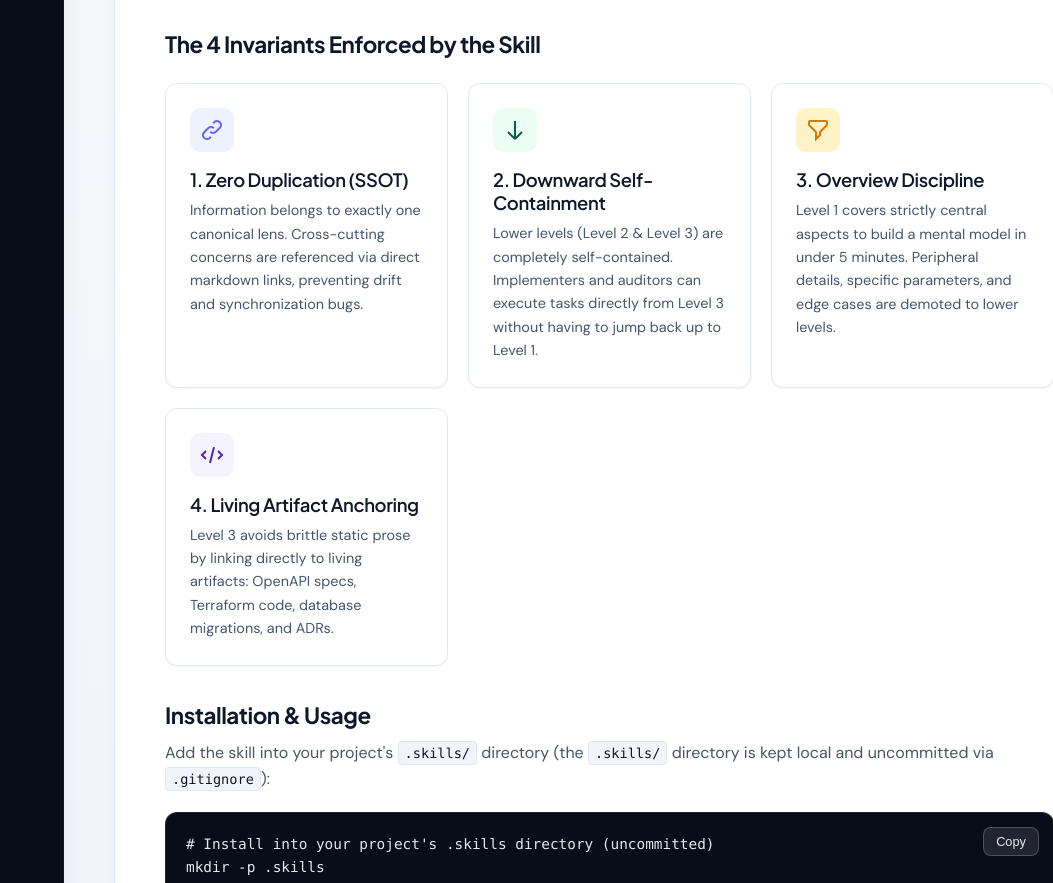
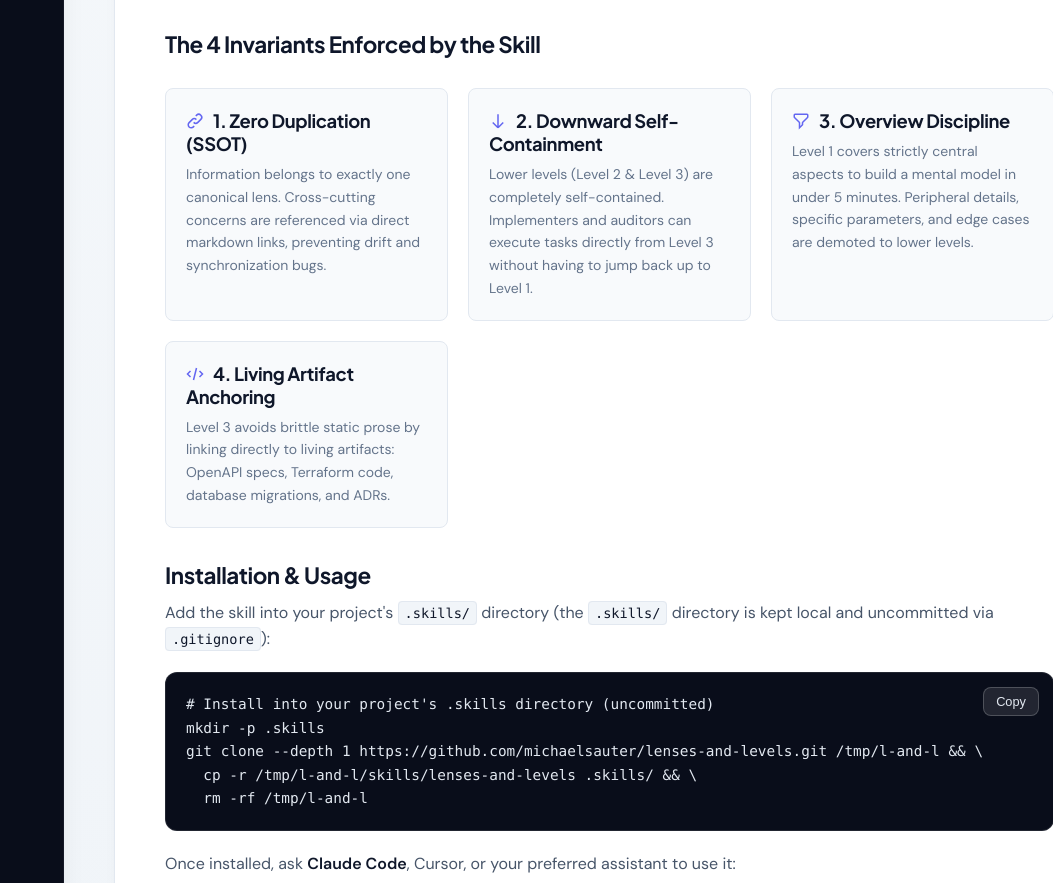
Before and after one commit to michaelsauter/lenses-and-levels, a plain HTML site: page skill.html in a window 1280 px wide. Shown: the part 1398-2281 px from the top of the page, without its empty margins (227-1280 px from the left). Drawn offline with Linux system fonts and the light colour scheme.

Commit message:
Fix style

```diff
--- a/skill.html
+++ b/skill.html
@@ -38,32 +38,6 @@
             background: var(--accent-color);
             color: white;
             border-color: var(--accent-color);
-        }
-        .mode-card {
-            background: var(--bg-card);
-            border: 1px solid var(--border-subtle);
-            border-radius: var(--radius-md);
-            padding: 28px;
-            margin-bottom: 24px;
-            box-shadow: var(--shadow-sm);
-            border-left: 5px solid var(--accent-color);
-        }
-        .mode-card h3 {
-            margin-top: 0;
-            display: flex;
-            align-items: center;
-            gap: 10px;
-            font-size: 1.35rem;
-        }
-        .mode-badge {
-            font-size: 0.75rem;
-            text-transform: uppercase;
-            letter-spacing: 0.06em;
-            background: #EEF2FF;
-            color: var(--accent-color);
-            padding: 3px 10px;
-            border-radius: 50px;
-            font-weight: 700;
         }
     </style>
 </head>
@@ -154,36 +128,36 @@
                 </div>
 
                 <h3>The 4 Invariants Enforced by the Skill</h3>
-                <div class="principles-grid">
-                    <div class="principle-card">
-                        <div class="icon-box">
-                            <svg fill="none" stroke="currentColor" stroke-width="2" viewBox="0 0 24 24"><path d="M13.828 10.172a4 4 0 00-5.656 0l-4 4a4 4 0 105.656 5.656l1.102-1.101m-.758-4.899a4 4 0 005.656 0l4-4a4 4 0 00-5.656-5.656l-1.1 1.1"/></svg>
-                        </div>
-                        <h4>1. Zero Duplication (SSOT)</h4>
+                <div class="benefits-grid">
+                    <div class="benefit-card">
+                        <h4>
+                            <svg width="18" height="18" viewBox="0 0 24 24" fill="none" stroke="currentColor" stroke-width="2" style="width: 18px; height: 18px; vertical-align: -2px; margin-right: 6px; color: var(--accent-color); display: inline-block;"><path d="M13.828 10.172a4 4 0 00-5.656 0l-4 4a4 4 0 105.656 5.656l1.102-1.101m-.758-4.899a4 4 0 005.656 0l4-4a4 4 0 00-5.656-5.656l-1.1 1.1"/></svg>
+                            1. Zero Duplication (SSOT)
+                        </h4>
                         <p>Information belongs to exactly one canonical lens. Cross-cutting concerns are referenced via direct markdown links, preventing drift and synchronization bugs.</p>
                     </div>
 
-                    <div class="principle-card">
-                        <div class="icon-box" style="background: var(--level-1-bg); color: var(--level-1-text);">
-                            <svg fill="none" stroke="currentColor" stroke-width="2" viewBox="0 0 24 24"><path d="M19 14l-7 7m0 0l-7-7m7 7V3"/></svg>
-                        </div>
-                        <h4>2. Downward Self-Containment</h4>
+                    <div class="benefit-card">
+                        <h4>
+                            <svg width="18" height="18" viewBox="0 0 24 24" fill="none" stroke="currentColor" stroke-width="2" style="width: 18px; height: 18px; vertical-align: -2px; margin-right: 6px; color: var(--accent-color); display: inline-block;"><path d="M19 14l-7 7m0 0l-7-7m7 7V3"/></svg>
+                            2. Downward Self-Containment
+                        </h4>
                         <p>Lower levels (Level 2 & Level 3) are completely self-contained. Implementers and auditors can execute tasks directly from Level 3 without having to jump back up to Level 1.</p>
                     </div>
 
-                    <div class="principle-card">
-                        <div class="icon-box" style="background: #FEF3C7; color: #D97706;">
-                            <svg fill="none" stroke="currentColor" stroke-width="2" viewBox="0 0 24 24"><path d="M3 4a1 1 0 011-1h16a1 1 0 011 1v2.586a1 1 0 01-.293.707l-6.414 6.414a1 1 0 00-.293.707V17l-4 4v-6.586a1 1 0 00-.293-.707L3.293 7.293A1 1 0 013 6.586V4z"/></svg>
-                        </div>
-                        <h4>3. Overview Discipline</h4>
+                    <div class="benefit-card">
+                        <h4>
+                            <svg width="18" height="18" viewBox="0 0 24 24" fill="none" stroke="currentColor" stroke-width="2" style="width: 18px; height: 18px; vertical-align: -2px; margin-right: 6px; color: var(--accent-color); display: inline-block;"><path d="M3 4a1 1 0 011-1h16a1 1 0 011 1v2.586a1 1 0 01-.293.707l-6.414 6.414a1 1 0 00-.293.707V17l-4 4v-6.586a1 1 0 00-.293-.707L3.293 7.293A1 1 0 013 6.586V4z"/></svg>
+                            3. Overview Discipline
+                        </h4>
                         <p>Level 1 covers strictly central aspects to build a mental model in under 5 minutes. Peripheral details, specific parameters, and edge cases are demoted to lower levels.</p>
                     </div>
 
-                    <div class="principle-card">
-                        <div class="icon-box" style="background: var(--level-3-bg); color: var(--level-3-text);">
-                            <svg fill="none" stroke="currentColor" stroke-width="2" viewBox="0 0 24 24"><path d="M10 20l4-16m4 4l4 4-4 4M6 16l-4-4 4-4"/></svg>
-                        </div>
-                        <h4>4. Living Artifact Anchoring</h4>
+                    <div class="benefit-card">
+                        <h4>
+                            <svg width="18" height="18" viewBox="0 0 24 24" fill="none" stroke="currentColor" stroke-width="2" style="width: 18px; height: 18px; vertical-align: -2px; margin-right: 6px; color: var(--accent-color); display: inline-block;"><path d="M10 20l4-16m4 4l4 4-4 4M6 16l-4-4 4-4"/></svg>
+                            4. Living Artifact Anchoring
+                        </h4>
                         <p>Level 3 avoids brittle static prose by linking directly to living artifacts: OpenAPI specs, Terraform code, database migrations, and ADRs.</p>
                     </div>
                 </div>
--- a/style.css
+++ b/style.css
@@ -750,56 +750,12 @@ tr:hover td {
     margin-bottom: 0;
 }
 
-/* Step Cards & Principle Cards on Skill Page */
-.principles-grid {
-    display: grid;
-    grid-template-columns: repeat(auto-fit, minmax(280px, 1fr));
-    gap: 20px;
-    margin: 25px 0 35px 0;
-}
-
-.principle-card {
-    background: var(--bg-card);
-    border: 1px solid var(--border-subtle);
-    border-radius: var(--radius-md);
-    padding: 24px;
-    box-shadow: var(--shadow-sm);
-    transition: var(--transition-fast);
-}
-
-.principle-card:hover {
-    transform: translateY(-2px);
-    box-shadow: var(--shadow-md);
-    border-color: var(--accent-color);
-}
-
-.principle-card .icon-box {
-    width: 44px;
-    height: 44px;
-    border-radius: 10px;
-    background: #EEF2FF;
-    color: var(--accent-color);
-    display: flex;
-    align-items: center;
-    justify-content: center;
-    margin-bottom: 16px;
-}
-
-.principle-card .icon-box svg {
-    width: 24px;
-    height: 24px;
-}
-
-.principle-card h4 {
-    margin-top: 0;
-    margin-bottom: 8px;
-    font-size: 1.15rem;
-}
-
-.principle-card p {
-    font-size: 0.9rem;
-    color: var(--text-secondary);
-    margin-bottom: 0;
+.benefit-card h4 svg {
+    width: 18px;
+    height: 18px;
+    max-width: 18px;
+    max-height: 18px;
+    flex-shrink: 0;
 }
 
 /* Custom embedded diagrams on subpages */
```
